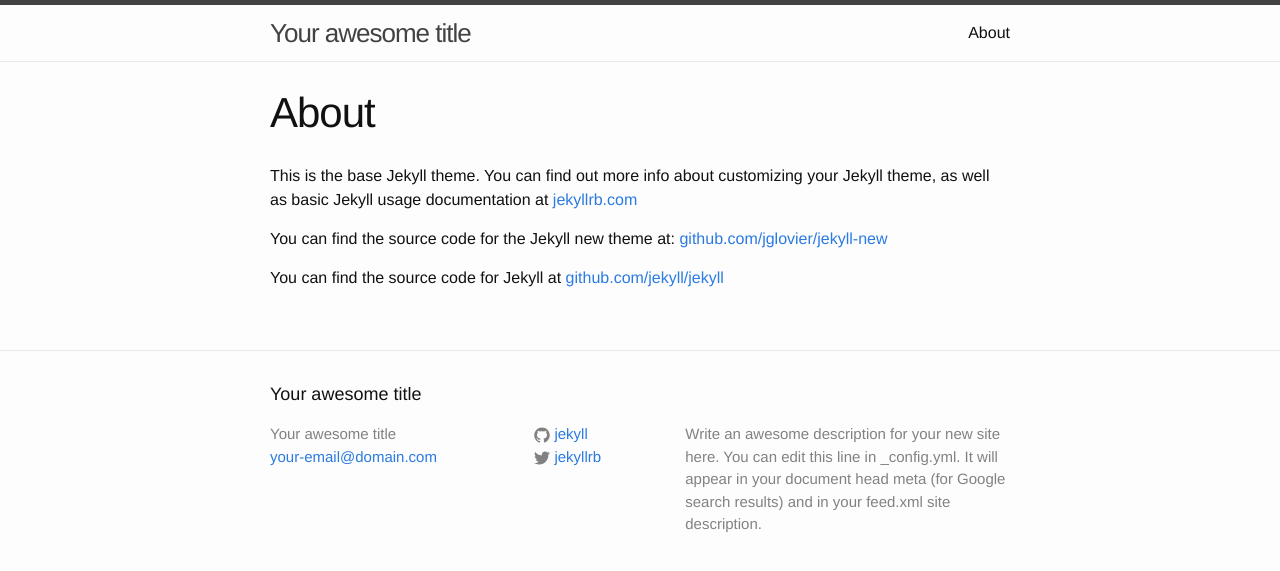
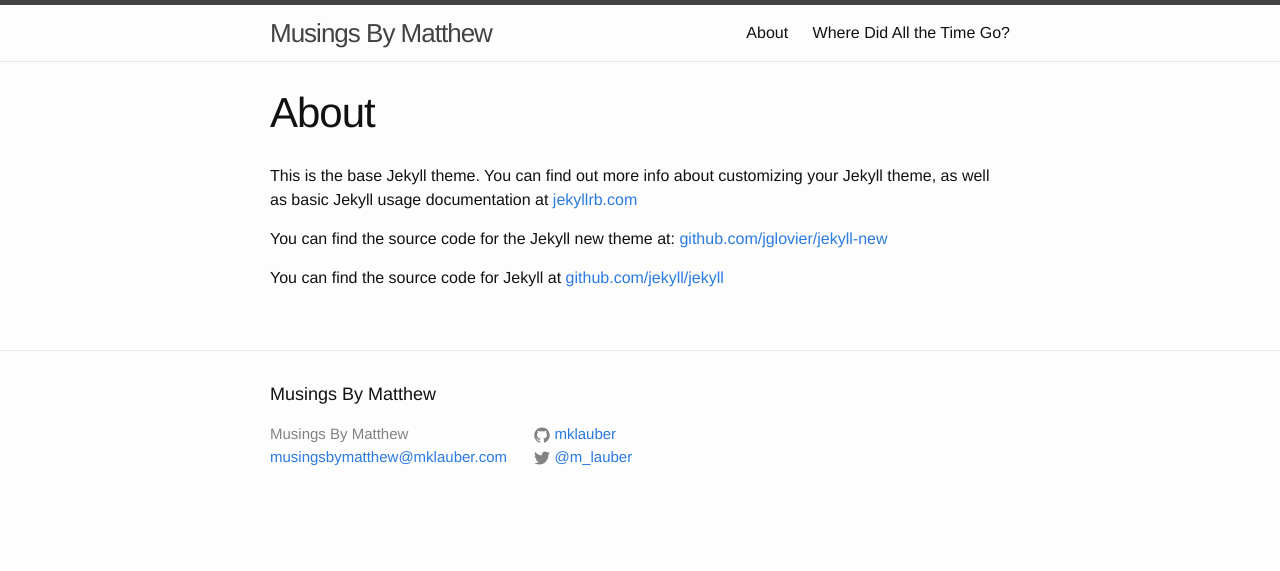
Before and after one commit to mklauber/mklauber.github.io, a Jekyll site: the page built from about.md, in a window 1280 px wide. Shown: the top 571 px of the page. Built offline with Jekyll 4.4.1, drawn with Linux system fonts in a browser that asks for light colours.

Commit message:
First blog post.

```diff
--- a/_config.yml
+++ b/_config.yml
@@ -1,14 +1,19 @@
 # Site settings
-title: Your awesome title
-email: your-email@domain.com
+title: Musings By Matthew
+email: musingsbymatthew@mklauber.com
 description: > # this means to ignore newlines until "baseurl:"
-  Write an awesome description for your new site here. You can edit this
-  line in _config.yml. It will appear in your document head meta (for
-  Google search results) and in your feed.xml site description.
 baseurl: "" # the subpath of your site, e.g. /blog/
 url: "http://yourdomain.com" # the base hostname & protocol for your site
-twitter_username: jekyllrb
-github_username:  jekyll
+twitter_username: "@m_lauber"
+github_username:  mklauber
 
 # Build settings
 markdown: kramdown
+highlighter: pygments
+exerpt_separator: <!--more-->
+
+category_names:
+  "ai": "AI"
+  "blog": "This Blog"
+  "game-dev": "Game Development"
+  "hoplite": "Hoplite Clone"
--- /dev/null
+++ b/archive/index.html
@@ -0,0 +1,12 @@
+---
+layout: default
+title: Where Did All the Time Go?
+---
+<article>
+<header>
+<h1>{{ page.title }}</h1>
+</header>
+{% for post in site.posts %}
+  {% include post_box.html %}
+{% endfor %}
+</article>
--- a/index.html
+++ b/index.html
@@ -14,6 +14,7 @@
         <h2>
           <a class="post-link" href="{{ post.url | prepend: site.baseurl }}">{{ post.title }}</a>
         </h2>
+        {{ post.excerpt }}
       </li>
     {% endfor %}
   </ul>
```
Also changed, not shown: _includes/post_box.html (added, +10 -0 lines), _posts/2015-10-13-state-machines-and-pyGame.markdown (added, +202 -0 lines), _posts/2015-10-13-welcome-to-jekyll.markdown (deleted, +0 -25 lines), _posts/2015-10-13-welcome-to-my-blog.markdown (added, +8 -0 lines).
